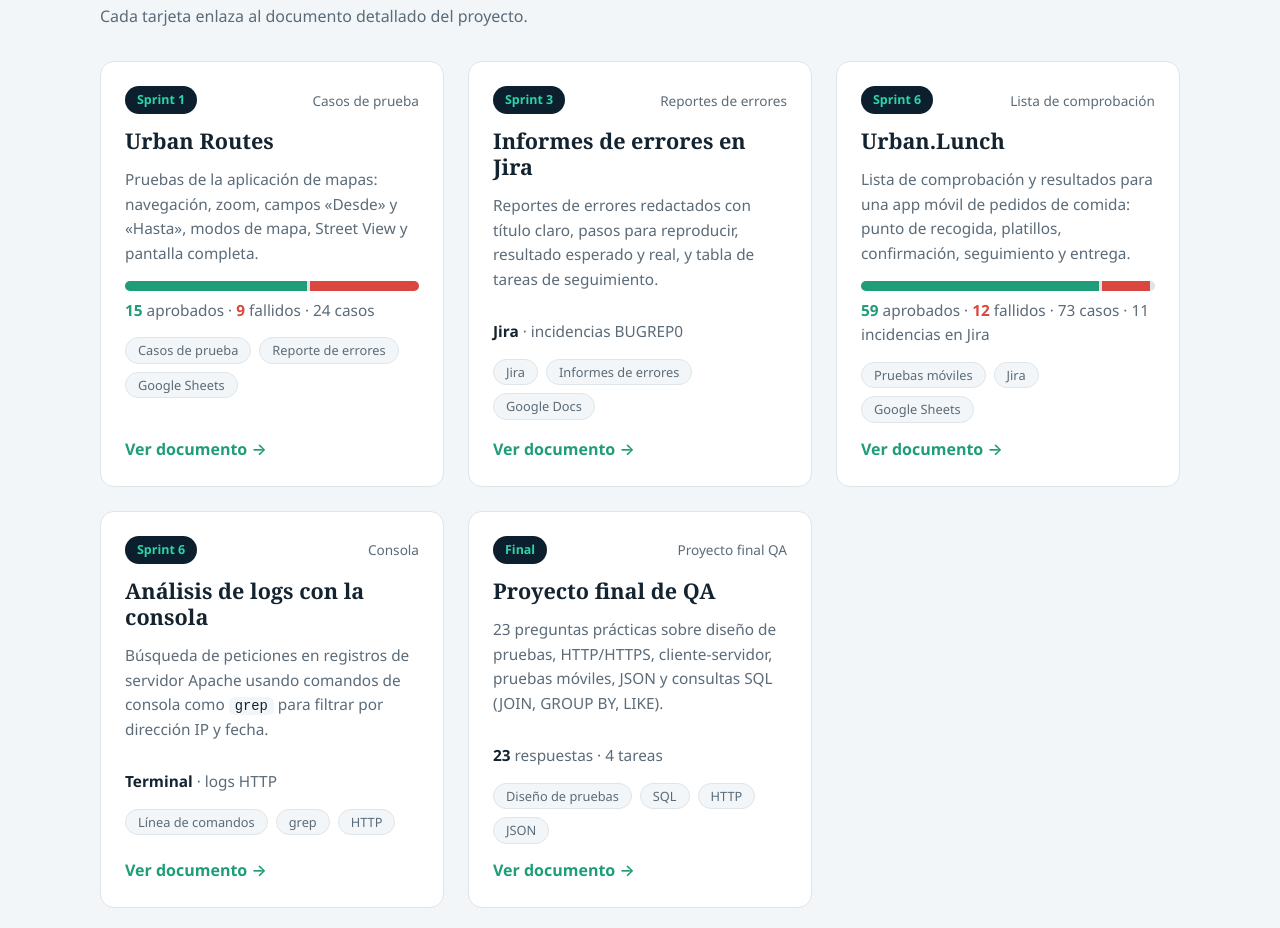
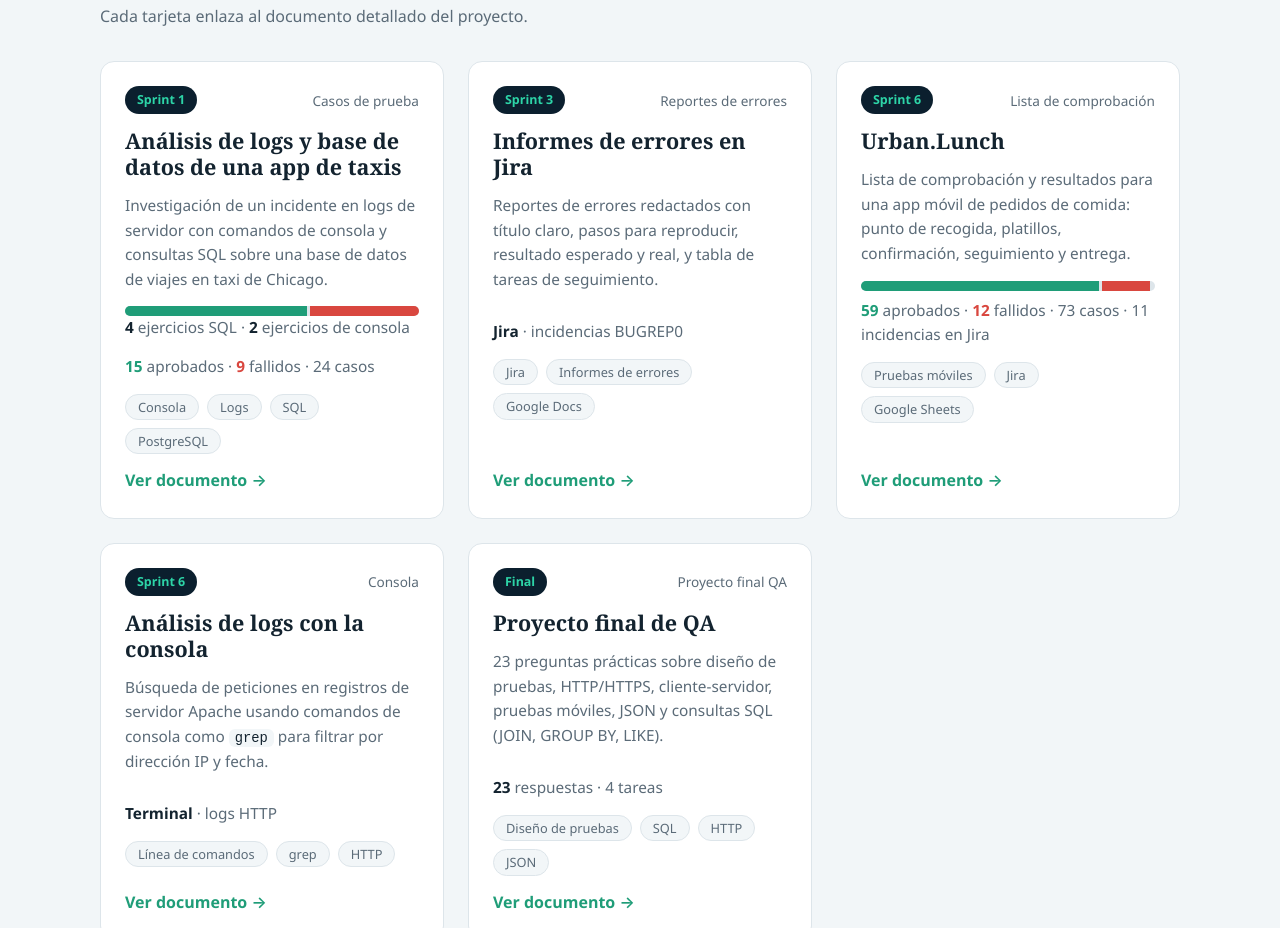
Before and after one commit to JorgePVDV/JorgeQA, a plain HTML site: page index.html in a window 1280 px wide. Shown: the part 1060-1988 px from the top of the page. Drawn offline with Linux system fonts and the light colour scheme.

Commit message:
Update index.html

```diff
--- a/index.html
+++ b/index.html
@@ -77,16 +77,17 @@
           <!-- Proyecto 1 -->
           <article class="card">
             <div class="card-top"><span class="badge">Sprint 1</span><span class="kind">Casos de prueba</span></div>
-            <h3>Urban Routes</h3>
-            <p>Pruebas de la aplicación de mapas: navegación, zoom, campos «Desde» y «Hasta», modos de mapa, Street View y pantalla completa.</p>
+            <h3>Análisis de logs y base de datos de una app de taxis</h3>
+            <p>Investigación de un incidente en logs de servidor con comandos de consola y consultas SQL sobre una base de datos de viajes en taxi de Chicago.</p>
             <div class="results">
               <div class="bar" role="img" aria-label="15 aprobados y 9 fallidos">
                 <span class="pass" style="width:62.5%"></span>
                 <span class="fail" style="width:37.5%"></span>
               </div>
+              <p class="metric"><b>4</b> ejercicios SQL · <b>2</b> ejercicios de consola</p>
               <p class="legend"><b class="ok">15</b> aprobados · <b class="bad">9</b> fallidos · 24 casos</p>
             </div>
-            <ul class="tags"><li>Casos de prueba</li><li>Reporte de errores</li><li>Google Sheets</li></ul>
+            <ul class="tags"><li>Consola</li><li>Logs</li><li>SQL</li><li>PostgreSQL</li></ul>
             <a class="link" href="https://github.com/JorgePVDV/JorgePVDV#user-content-proyecto-uno" target="_blank" rel="noopener">Ver documento →</a>
           </article>
 
```
